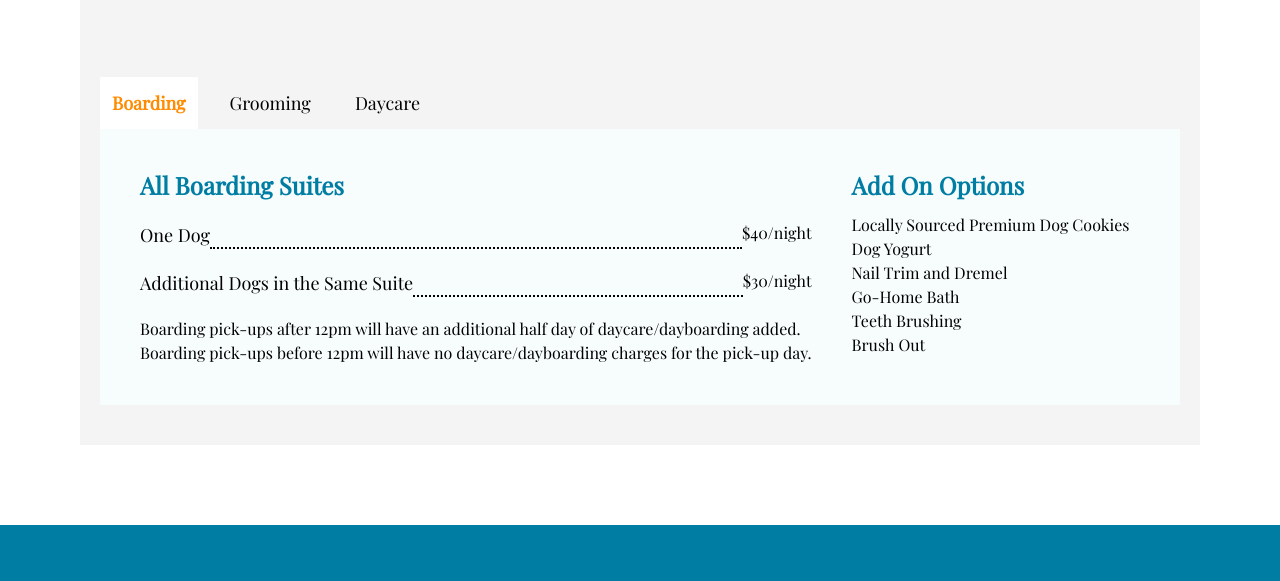
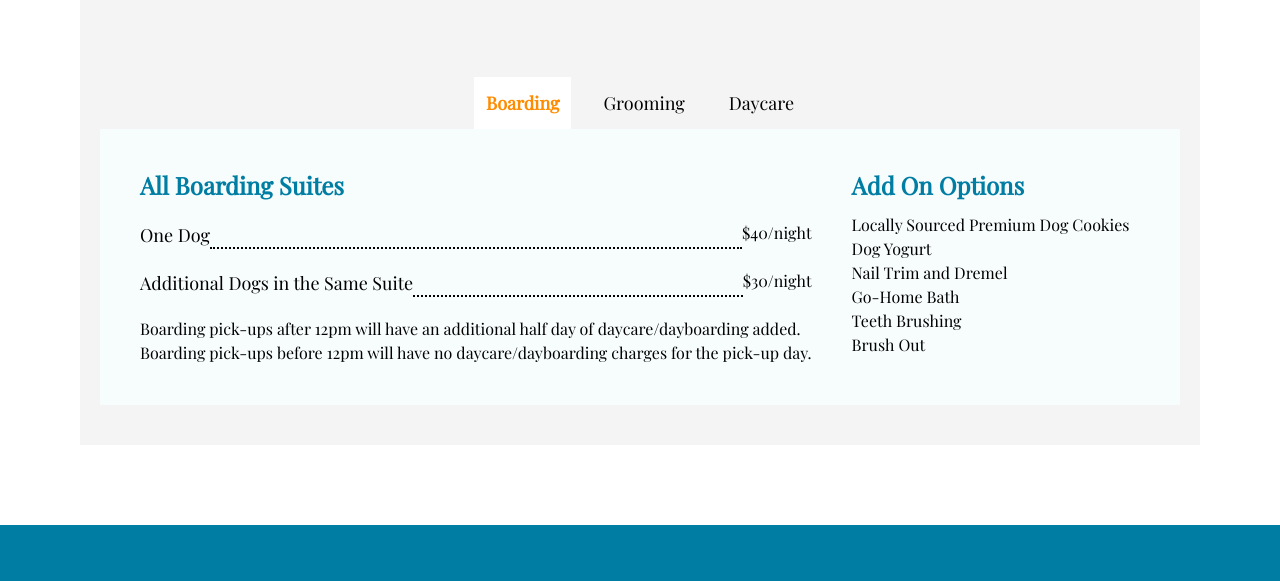
Before and after one commit to Tactenator/pet-mobile, a website: page src/pages/services.html in a window 1280 px wide. Shown: the part 1193-1774 px from the top of the page. Drawn offline with nearby package versions, Linux system fonts and the light colour scheme.

Commit message:
trying to fix service buttons

```diff
--- a/src/pages/services.html
+++ b/src/pages/services.html
@@ -104,10 +104,10 @@
         </div>
 
         <div class="mt-20 w-full">
-            <div class="flex flex-start gap-5  bg-modal ">
-                <button id="service-button" class="text-lg p-3 sm:p-10 selected">Boarding</button>
-                <button id="service-button" class="text-lg p-3 sm:p-10">Grooming</button>
-                <button id="service-button" class="text-lg p-3 sm:p-10">Daycare</button>
+            <div class="flex flex-row justify-center gap-5 bg-modal ">
+                <button id="service-button" class="flex text-lg p-3 sm:p-10 selected">Boarding</button>
+                <button id="service-button" class="flex text-lg p-3 sm:p-10">Grooming</button>
+                <button id="service-button" class="flex text-lg p-3 sm:p-10">Daycare</button>
             </div>
 
             <div id="service-info" class="w-full">
```
Also changed, not shown: dist/output.css.
